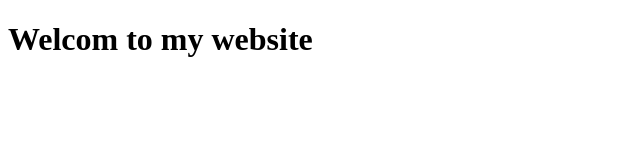
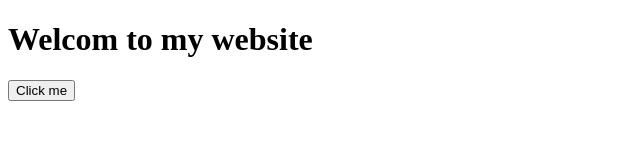
Before and after one commit to Linh910/lab4_Ex1, a plain HTML site: page index.html in a window 1280 px wide. Shown: the whole page, without its empty margins (0-640 px from the left). Drawn offline with Linux system fonts and the light colour scheme.

Commit message:
add js and button

```diff
--- a/index.html
+++ b/index.html
@@ -8,5 +8,7 @@
 </head>
 <body>
     <h1>Welcom to my website</h1>
+    <button>Click me</button>
+    <script src="main.js" ></script>
 </body>
 </html>
--- /dev/null
+++ b/main.js
@@ -0,0 +1,4 @@
+const button = document.getElementById("mybutton");
+button.addEventListener('click', () => {
+    alert('it works');
+})
```
